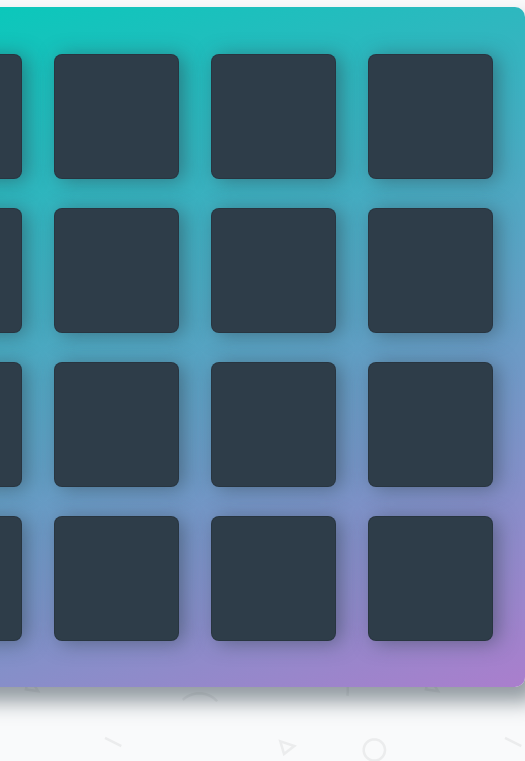
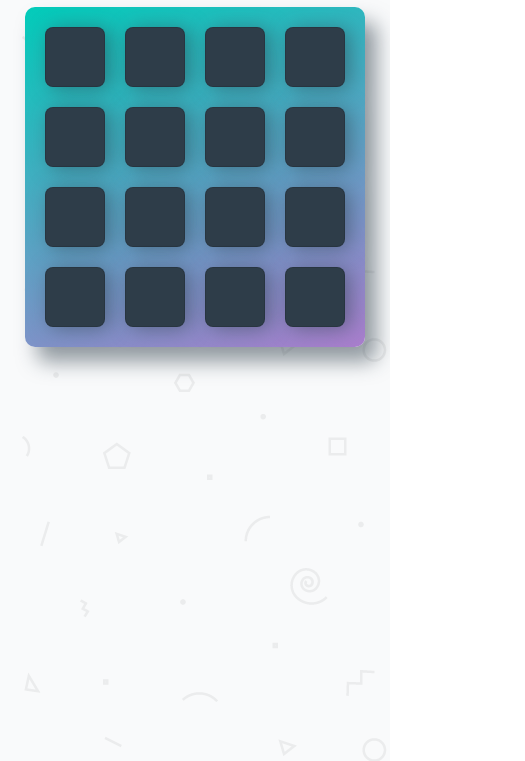
Before and after one commit to fredcsouza/Udacity-MemoryGame, a plain HTML site: page index.html in a window 390 px wide. Shown: the part 83-844 px from the top of the page, 525 px wide, since content can reach past the window. Drawn offline with nearby package versions, Linux system fonts and the light colour scheme; a web font is replaced by a local one.

Commit message:
criando responsividade para mobile

```diff
--- a/css/app.css
+++ b/css/app.css
@@ -38,8 +38,8 @@ h1 {
  */
 
 .deck {
+    max-width: 660px;
     width: 660px;
-    min-height: 680px;
     background: linear-gradient(160deg, #02ccba 0%, #aa7ecd 100%);
     padding: 32px;
     border-radius: 10px;
@@ -51,12 +51,14 @@ h1 {
     margin: 0 0 3em;
 }
 
+
 .deck .card {
     height: 125px;
     width: 125px;
     background: #2e3d49;
     font-size: 0;
     color: #ffffff;
+    margin:10px;
     border-radius: 8px;
     cursor: pointer;
     display: flex;
@@ -194,3 +196,69 @@ h1 {
 .win-title {
   margin-bottom: 25px;
 }
+
+@media only screen and (max-width: 680px){
+  .deck {
+    padding: 10px;
+    width: 460px;
+  }
+  .deck .card  {
+    height: 90px;
+    width: 90px;
+  }
+}
+
+
+@media only screen and (max-width: 480px){
+  .container {
+    width: calc(100% - 20px);
+    margin: 0 10px;
+  }
+  .deck {
+    padding: 10px;
+    width: 340px;
+  }
+  .deck .card  {
+    height: 60px;
+    width: 60px;
+  }
+  .deck .card.show {
+    font-size: 25px;
+  }
+
+  .deck .card.match {
+    font-size: 25px;
+  }
+
+  @keyframes rotate{
+    0%, 90%{
+      background: #2e3d49;
+      font-size: 0;
+    }
+    100% {
+      transform: rotateY(90deg);
+      background: #2ca3c4;
+      font-size: 25px;
+    }
+  }
+
+  @keyframes wrong {
+    0%, 90% {
+      transform: translate3d(-2px, 0, 0);
+      background: red;
+      font-size: 25px;
+    }
+
+    20%, 80% {
+      transform: translate3d(3px, 0, 0);
+    }
+
+    30%, 50%, 70% {
+      transform: translate3d(-5px, 0, 0);
+    }
+
+    40%, 60%, 100%{
+      transform: translate3d(5px, 0, 0);
+    }
+  }
+}
--- a/index.html
+++ b/index.html
@@ -8,8 +8,10 @@
   <meta name="description" content="">
   <link rel="stylesheet prefetch" href="https://maxcdn.bootstrapcdn.com/font-awesome/4.6.1/css/font-awesome.min.css">
   <link rel="stylesheet prefetch" href="https://fonts.googleapis.com/css?family=Coda">
+
   <link rel="stylesheet" href="css/bootstrap.min.css">
   <link rel="stylesheet" href="css/app.css">
+
   <link rel="stylesheet" href="https://use.fontawesome.com/releases/v5.5.0/css/regular.css">
   <link rel="stylesheet" href="https://use.fontawesome.com/releases/v5.5.0/css/fontawesome.css">
   <script src="https://ajax.googleapis.com/ajax/libs/jquery/3.3.1/jquery.min.js"></script>
@@ -29,7 +31,7 @@
           <li><i class="fa fa-star"></i></li>
           <li><i class="fa fa-star"></i></li>
         </ul>
-        <span class="moves">0</span> Moves
+        <span class="moves">0</span><span> Moves</span>
       </div>
 
       <div class='timer-panel'>
```
Lines whose indentation alone changed are shown as unchanged.
